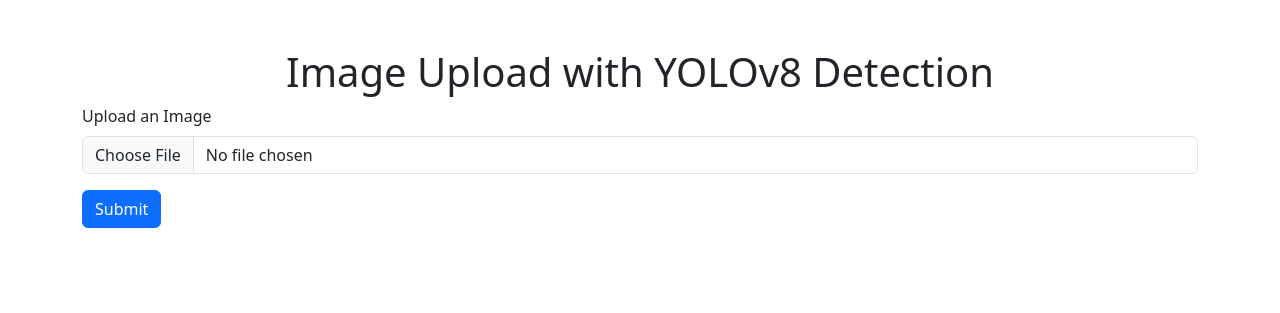
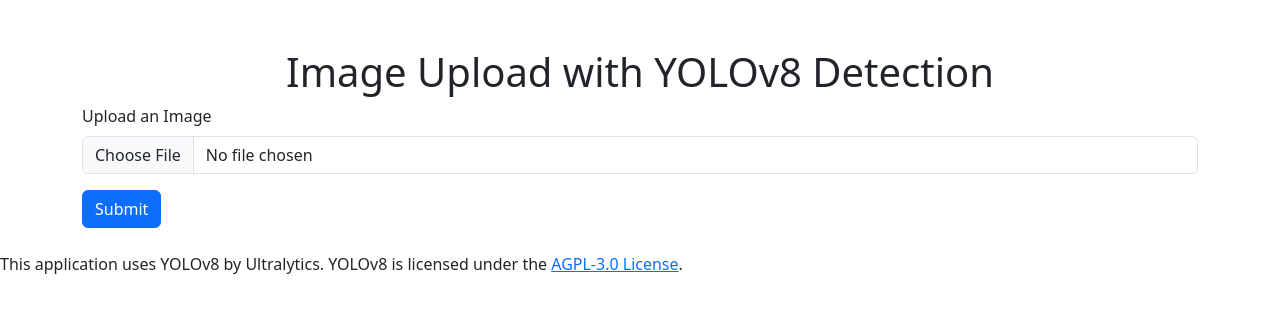
Before and after one commit to lsy3709/YoLov8-Dog_Cat_ObjectDetection_test, a Flask app: page / in a window 1280 px wide. Shown: the top 313 px of the page. Run offline with Flask 3, Linux system fonts and the light colour scheme; some libraries are stand-ins or nearby versions.

Commit message:
AGPL-3.0 라이센스 표기

```diff
--- a/app.py
+++ b/app.py
@@ -1,6 +1,11 @@
 from flask import Flask, render_template, request, jsonify, send_file
+"""
+This script uses YOLOv8 by Ultralytics.
+YOLOv8 is distributed under the AGPL-3.0 License.
+For more details, visit: https://github.com/ultralytics/ultralytics
+"""
 from ultralytics import YOLO
-from PIL import Image
+from PIL import Image, ImageDraw, ImageFont
 import io
 import base64
 
@@ -30,6 +35,24 @@
 
     # NumPy 배열을 PIL 이미지로 변환
     result_image = Image.fromarray(annotated_image)
+
+    # 텍스트 오버레이 추가
+    draw = ImageDraw.Draw(result_image)
+    font = ImageFont.truetype("arial.ttf", size=20)
+
+
+    # 추가할 텍스트 및 위치
+    text = "YOLOv8 - Licensed under AGPL-3.0"
+
+    # 텍스트 크기 계산
+    text_width, text_height = draw.textsize(text, font=font)
+
+    width, height = result_image.size
+    # 텍스트 위치: 가운데 하단
+    text_position = ((width - text_width) // 2, height - text_height - 10)  # 10px 여백
+
+    # 텍스트 추가
+    draw.text(text_position, text, fill="white", font=font)
 
     # 이미지를 Base64로 인코딩
     img_io = io.BytesIO()
--- a/templates/index.html
+++ b/templates/index.html
@@ -22,6 +22,13 @@
         <!-- Detection result image will be displayed here -->
     </div>
 </div>
+<footer>
+  <p>
+    This application uses YOLOv8 by Ultralytics. YOLOv8 is licensed under the
+    <a href="https://www.gnu.org/licenses/agpl-3.0.html" target="_blank">AGPL-3.0 License</a>.
+  </p>
+</footer>
+
 
 <script>
     const form = document.getElementById('upload-form');
```
